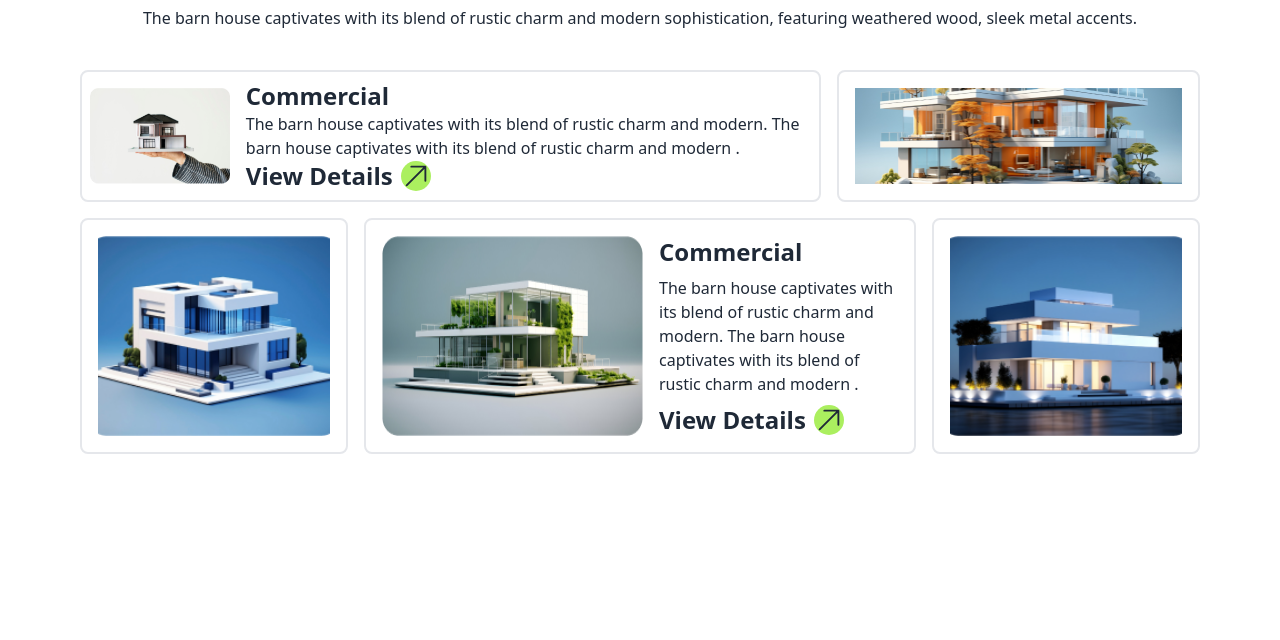
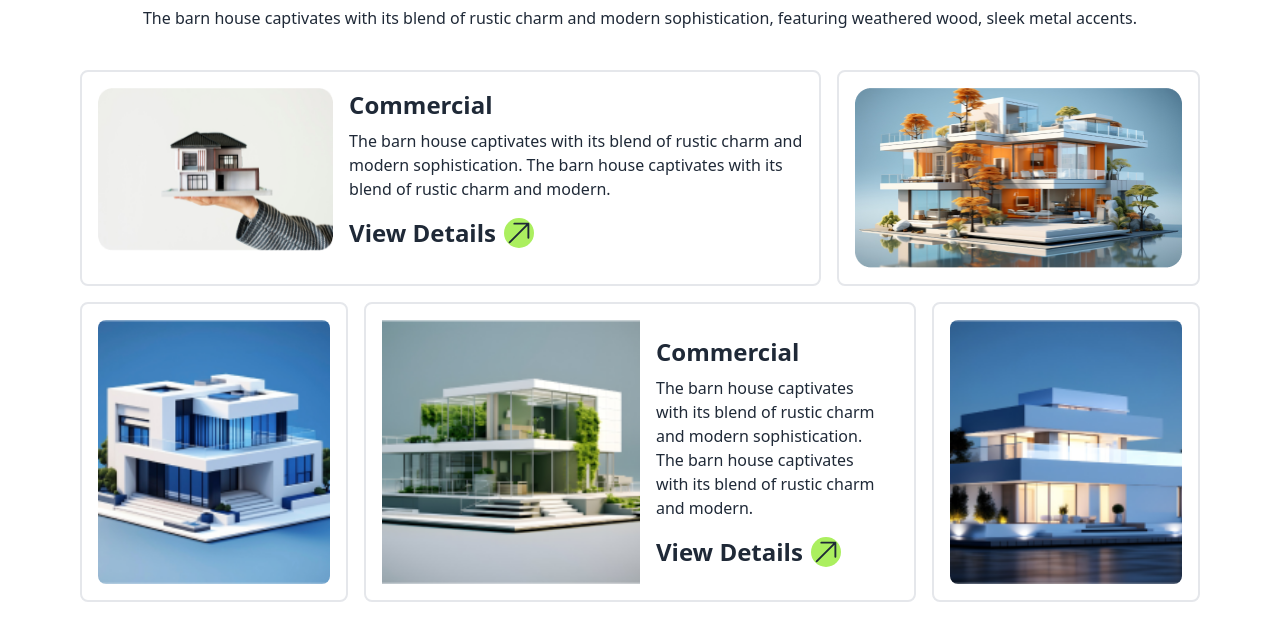
Before and after one commit to NATTOMR/aasignment-3, a plain HTML site: page index.html in a window 1280 px wide. Shown: the part 242-882 px from the top of the page. Before the commit the page ends 816 px from the top, so only its background shows below. Drawn offline with nearby package versions, Linux system fonts and the light colour scheme.

```diff
--- a/index.html
+++ b/index.html
@@ -241,12 +241,11 @@
          </div>
         </section>
         <!-- our latest portfolio section -->
-        <section class="border-1 container mx-auto mt-8 lg:container mx-auto mt-8">
+        <section class="container mx-auto mt-8">
           <div class="p-6 lg:p-20">
             <div class="flex flex-col items-center space-y-4">
               <button class="bg-btn-secondary rounded-full w-[246px] h-[56px] bg-[#ABEF5F33] p-2 ">
                 <div class="flex flex-row space-x-2">
-
                   <div class="bg-[#ABEF5F33] rounded-full text-[#494949]">
                     <svg xmlns="http://www.w3.org/2000/svg" fill="none" viewBox="0 0 24 24" stroke-width="1.5" stroke="currentColor" class="size-6">
                       <path stroke-linecap="round" stroke-linejoin="round" d="M13.5 4.5 21 12m0 0-7.5 7.5M21 12H3" />
@@ -258,60 +257,84 @@
               <h1 class="text-5xl font-semibold">Our Latest Portfolio</h1>
               <h1 class="text-base">The barn house captivates with its blend of rustic charm and modern sophistication, featuring weathered wood, sleek metal accents.</h1>
             </div>
-              <div class="grid-cols-1 lg:grid grid-cols-12 gap-4 py-10">
+
+            <!-- Grid container -->
+            <div class="grid grid-cols-1 gap-4 py-10 lg:grid-cols-12">
+
               <!-- Our Latest Portfolio card-1 -->
-                <div class="border-2 col-span-8 rounded-lg p-2">
-                  <div class="flex items-center gap-4">
-                    <div>
-                      <img src="assets/img1.png" alt="">
+              <div class="border-2 lg:col-span-8 rounded-lg p-4">
+                <div class="flex flex-col lg:flex-row items-center gap-4">
+
+                  <!-- Image container -->
+                  <div class="flex-shrink-0 w-full lg:w-1/3">
+                    <img src="assets/img1.png" alt="" class="w-full h-auto rounded-lg">
                   </div>
-                   <div class="gap-6">
-                     <h1 class="text-2xl font-bold">Commercial</h1>
-                     <h1 class="text-base font-noemal">The barn house captivates with its blend of rustic charm and modern. The barn house captivates with its blend of rustic charm and modern .</h1>
+
+                  <!-- Content container -->
+                  <div class="flex-grow lg:w-2/3">
+                    <h1 class="text-2xl font-bold mb-2">Commercial</h1>
+                    <p class="text-base font-normal mb-4">The barn house captivates with its blend of rustic charm and modern sophistication. The barn house captivates with its blend of rustic charm and modern.</p>
                     <div class="flex items-center gap-2">
                       <h1 class="text-2xl font-bold">View Details</h1>
                       <svg xmlns="http://www.w3.org/2000/svg" fill="none" viewBox="0 0 24 24" stroke-width="1.5" stroke="currentColor" class="size-6 bg-[#ABEF5F] rounded-full w-[30px] h-[30px]">
                         <path stroke-linecap="round" stroke-linejoin="round" d="m4.5 19.5 15-15m0 0H8.25m11.25 0v11.25" />
                       </svg>
+                    </div>
+                  </div>
 
+                </div>
+              </div>
+
+
+
+              <!-- Our Latest Portfolio card-2 -->
+              <div class="border-2 lg:col-span-4 bg-gray w-full h-full rounded-lg p-4">
+                <img src="assets/img2.png" alt="" class="w-full h-full object-cover rounded-lg">
+              </div>
+
+              <!-- Our Latest Portfolio card-3 -->
+              <div class="border-2 lg:col-span-3 bg-gray w-full h-full rounded-lg p-4">
+                <img src="assets/img3.png" alt="" class="w-full h-full object-cover rounded-lg">
+              </div>
+
+              <!-- Our Latest Portfolio card-4 -->
+              <div class="border-2 lg:col-span-6 rounded-lg overflow-hidden">
+                <div class="flex flex-col lg:flex-row p-4">
+                  <!-- Image container -->
+                  <div class="w-full lg:w-1/2 flex-shrink-0">
+                    <img src="assets/img4.png" alt="" class="w-full h-full object-cover">
+                  </div>
+
+                  <!-- Content container -->
+                  <div class="w-full lg:w-1/2 p-4 flex flex-col justify-between">
+                    <div>
+                      <h1 class="text-2xl font-bold mb-2">Commercial</h1>
+                      <p class="text-base font-normal mb-4">The barn house captivates with its blend of rustic charm and modern sophistication. The barn house captivates with its blend of rustic charm and modern.</p>
+                    </div>
+                    <div class="flex items-center gap-2">
+                      <h1 class="text-2xl font-bold">View Details</h1>
+                      <svg xmlns="http://www.w3.org/2000/svg" fill="none" viewBox="0 0 24 24" stroke-width="1.5" stroke="currentColor" class="w-[30px] h-[30px] bg-[#ABEF5F] rounded-full">
+                        <path stroke-linecap="round" stroke-linejoin="round" d="m4.5 19.5 15-15m0 0H8.25m11.25 0v11.25" />
+                      </svg>
                     </div>
                   </div>
                 </div>
               </div>
-                 <!-- Our Latest Portfolio card-2 -->
-                 <div class="border-2 col-span-4 bg-gray w-full h-full relative rounded-lg ">
-                  <img src="assets/img2.png" alt="" class="absolute inset-0 w-full h-full object-cover rounded-lg p-4">
+
+
+
+
+              <!-- Our Latest Portfolio card-5 -->
+              <div class="border-2 lg:col-span-3 w-full h-full rounded-lg p-4">
+                <img src="assets/img5.png" alt="" class="w-full h-full object-cover rounded-lg">
               </div>
-              <!-- Our Latest Portfolio card-3 -->
-                <div class="border-2 col-span-3 bg-gray w-full h-full relative rounded-lg">
-                  <img src="assets/img3.png" alt="" class="absolute inset-0 w-full h-full object-cover p-4 rounded-lg">
-                </div>
-                 <!-- Our Latest Portfolio card-4 -->
-                <div class="border-2 col-span-6 rounded-lg">
-                  <div class="flex gap-4 p-4">
-                    <img src="assets/img4.png" alt="">
-                  <div class="gap-2 flex flex-col justify-center">
-                    <h1 class="text-2xl font-bold">Commercial</h1>
-                    <h1 class="text-base font-noemal">The barn house captivates with its blend of rustic charm and modern. The barn house captivates with its blend of rustic charm and modern .</h1>
-                   <div class="flex items-center gap-2">
-                     <h1 class="text-2xl font-bold">View Details</h1>
-                     <svg xmlns="http://www.w3.org/2000/svg" fill="none" viewBox="0 0 24 24" stroke-width="1.5" stroke="currentColor" class="size-6 bg-[#ABEF5F] rounded-full w-[30px] h-[30px]">
-                       <path stroke-linecap="round" stroke-linejoin="round" d="m4.5 19.5 15-15m0 0H8.25m11.25 0v11.25" />
-                     </svg>
 
             </div>
           </div>
-                  </div>
-                </div>
-                 <!-- Our Latest Portfolio card-5 -->
-                <div class="border-2 col-span-3 w-full h-full relative rounded-lg">
-                  <img src="assets/img5.png" alt="" class="absolute inset-0 w-full h-full object-cover rounded-lg p-4">
+        </section>
 
-                </div>
-            </div>
-            </div>
 
-        </section>
+
         <!-- lets discuss next process -->
         <section class="border-1 container mx-auto mt-8 lg:container mx-auto mt-8" hidden>
 
```
Lines whose indentation alone changed are shown as unchanged.
